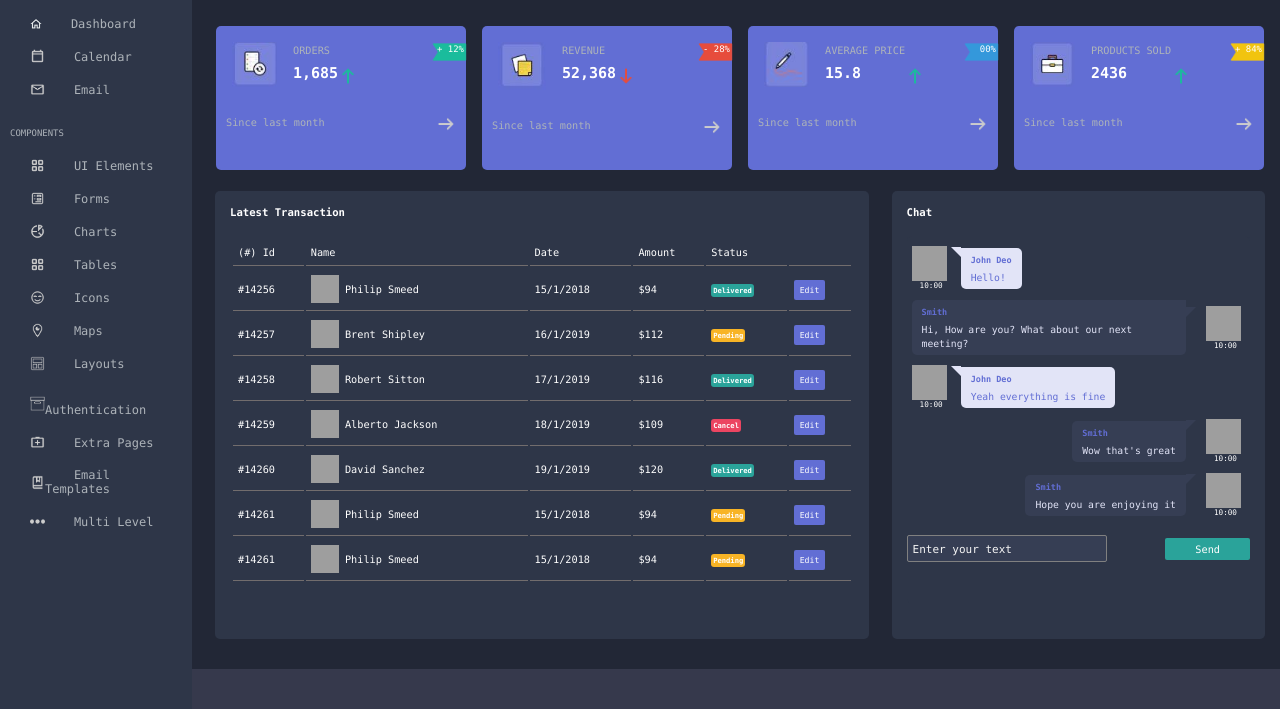
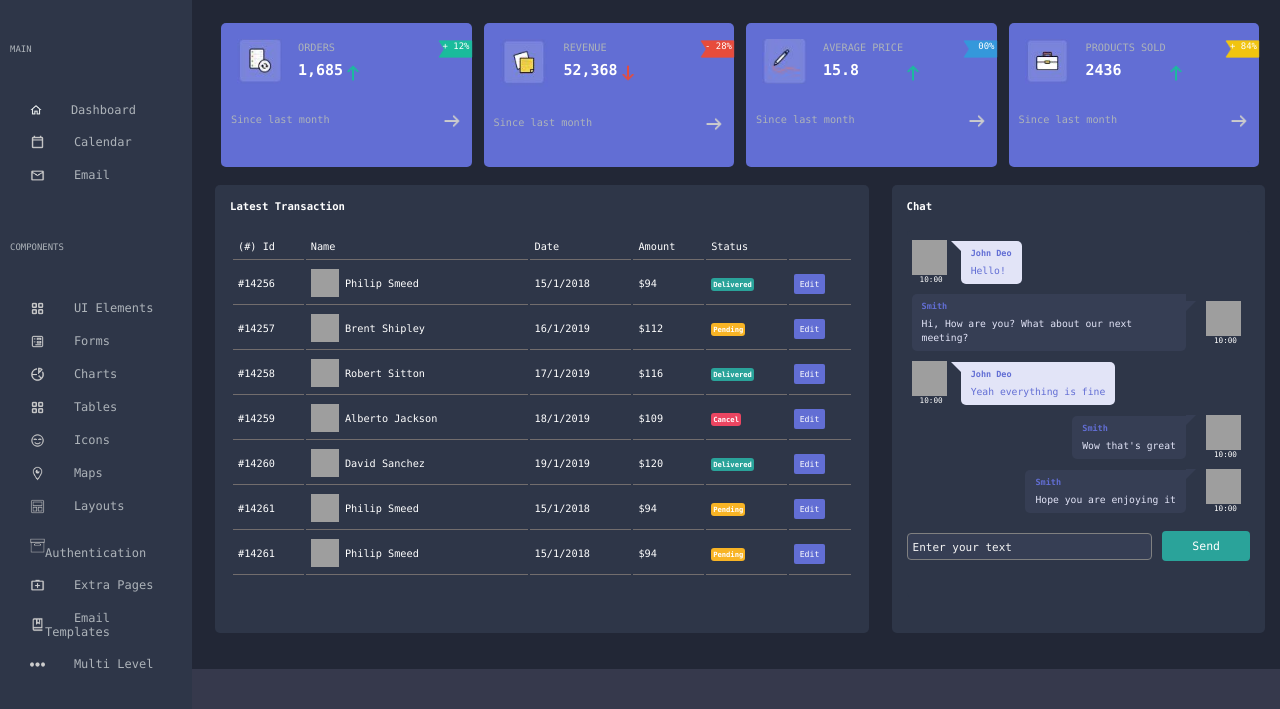
Before and after one commit to shreyam1006/Template_HTMLCSS, a plain HTML site: page index.html in a window 1280 px wide. Shown: the part 91-800 px from the top of the page. Drawn offline with Linux system fonts and the light colour scheme; grey boxes are pictures that could not be loaded.

Commit message:
minor detail changes

```diff
--- a/style.css
+++ b/style.css
@@ -37,10 +37,14 @@ h7{
     display: flex;
     flex-direction: column;
     color: #626ED4;
+    justify-content: space-evenly;
 }
 
-@media only screen and (max-width: 1026px) {
-    .side-menu {
+
+
+@media only screen and (max-width: 1026px){
+
+    .side-menu{
         display: none;
     }
 }
@@ -54,6 +58,7 @@ h7{
     padding-left: 20px;
 
 }
+
 
 .side-menu .section1{
     padding-top: 20px;
@@ -78,6 +83,7 @@ h7{
     display: flex;
     align-items:center;
 }
+
 
 .side-menu li:hover{
     background-color: #E9ECEF ;
@@ -105,6 +111,7 @@ h7{
     display: flex;
     align-items: center;
     justify-content: center;
+    z-index: 1;
 }
 
 
@@ -118,7 +125,9 @@ h7{
     display: flex;
     align-items: center;
     justify-content: center;
-    flex-wrap: wrap;
+    z-index: 1;
+    /* flex-wrap: wrap; */
+
 }
 
 .container .header .nav{
@@ -205,9 +214,12 @@ h7{
 
 
 .container{
-    overflow: hidden;
+     overflow: scroll;
+}
 
-}
+.container::-webkit-scrollbar {
+    display: none;
+  }
 
 .container .content{
     position: relative;
@@ -216,7 +228,7 @@ h7{
     max-height: 80%;
     color: white;
     font-size: 80%;
-    flex-grow: inherit;
+    flex-grow: 1;
     width: 100%;
 
 }
@@ -235,12 +247,14 @@ h7{
     width: 250px;
     height: 18vh;
     background: #626ED4;
-    margin: 3px 1px;
+    margin-left: 6px;
+    margin-right: 6px;
     display: flex;
     justify-content: flex-start;
     align-items: top;
     border-radius: 5px;
     flex-direction: column;
+    flex-grow: 1;
 }
 
 .container .content .cards .card .card-top:hover{
@@ -358,6 +372,7 @@ h7{
     background:#2E3648;
     margin: 8px 15px;
     border-radius: 5px;
+    overflow: hidden;
 }
 
 .title{
@@ -450,7 +465,7 @@ td{
     padding-left: 5px;
     padding-top: 5px;
     padding-bottom: 5px;
-    border-radius: 2px;
+    border-radius: 4px;
     background-color: #363E54;
     border-color: gray;
     border-style: solid;
@@ -458,13 +473,19 @@ td{
     width: 200px;
     display: flex;
     align-items: center;
+    flex-grow: 1;
+    margin-right: 10px;
 }
 
 .chattextbox a{
     padding-left: 30px;
     padding-right: 30px;
+    padding-top: 8px;
+    padding-bottom: 8px;
     border-width: thick;
+    font-size: 90%;
     border-color: #2AA39A ;
+    border-radius: 4px;
     background-color: #2AA39A
 }
 
@@ -520,7 +541,7 @@ td{
     padding-top: 7px;
     padding-left: 10px;
     padding-right: 10px;
-    padding-bottom: 5px;
+    padding-bottom: 7px;
     background-color: #E2E4F7;
     color: #626ED4;
     border-radius: 5px;
@@ -541,7 +562,7 @@ td{
     border-style: solid;
     border-width: 10px 0px 10px 10px;
     border-color: #E2E4F7 transparent  transparent transparent;
-    margin-bottom:22px;
+    margin-bottom:23px;
 }
 .user2 .triangle{
     width: 0;
@@ -549,7 +570,7 @@ td{
     border-style: solid;
     border-width: 0px 10px 10px 10px;
      border-color: transparent transparent  transparent #363E54;
-     margin-bottom:32px;
+     margin-bottom:34px;
  }
 
 .messagepart h6{
```
Also changed, not shown: index.html (+1 -1 lines).
